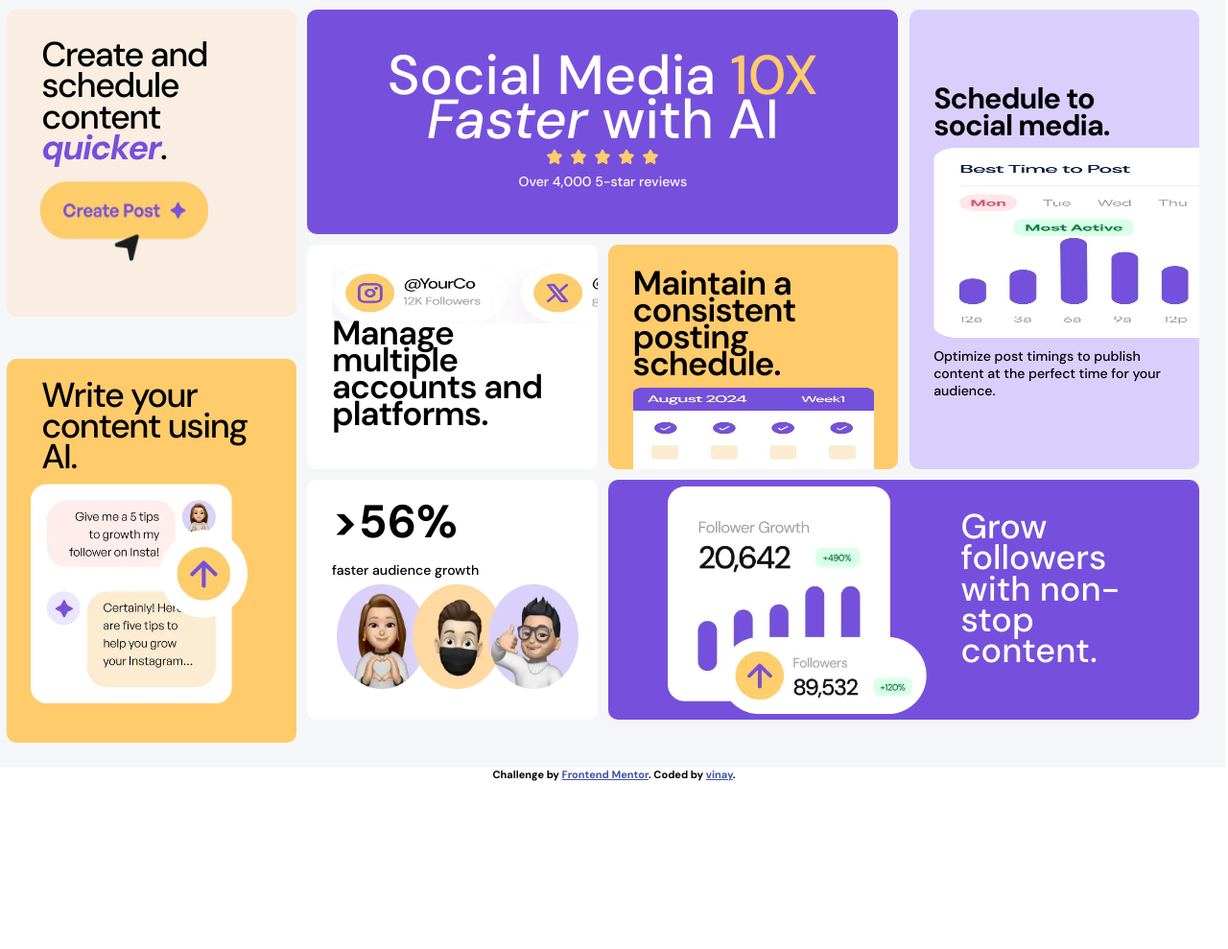
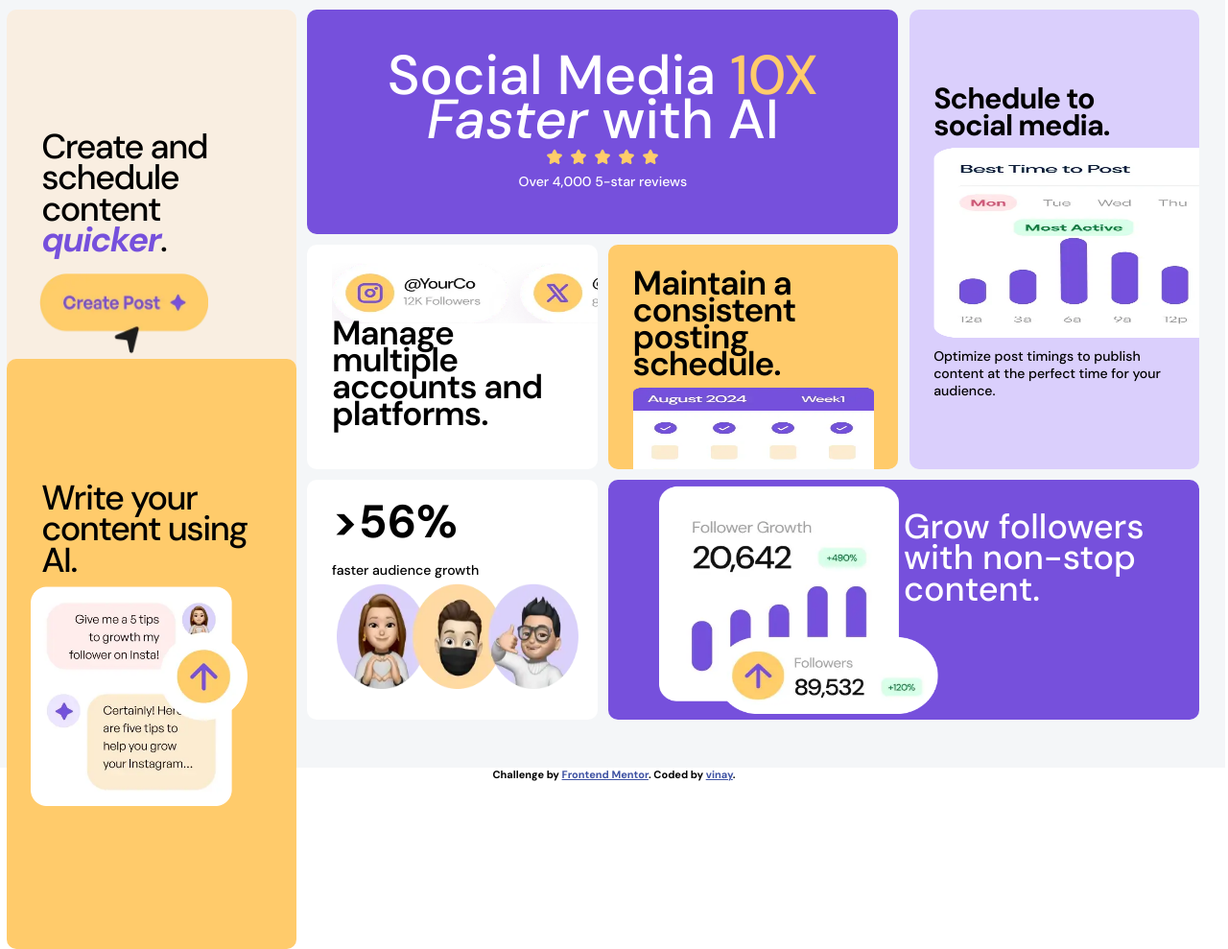
Before and after one commit to vinaykumar91/grid-main, a plain HTML site: page index.html in a window 1280 px wide. Shown: the whole page at 96% size. Before the commit the page ends 814 px from the top, so only its background shows below. Drawn offline with Linux system fonts and the light colour scheme.

Commit message:
Update index.html

```diff
--- a/index.html
+++ b/index.html
@@ -98,7 +98,7 @@
     }
     .attribution { font-size: 11px; text-align: center; }
     .attribution a { color: hsl(228, 45%, 44%); }
-    @media only screen and (min-width:1000px){
+    @media only screen and (min-width:1000px),(orientation:landscape){
       .grid-container{
         grid-template-rows: 30% 30% 32%;
         gap:0.7em;
@@ -197,6 +197,24 @@
         height:5em;
         width:70%;
         margin-left: 0.5em;
+      }
+    }
+    @media only screen and (orientation: landscape) {
+      .text5{
+        margin-left: -1.75em;
+      }
+      .item5 img{
+        height:120%;
+        width:100%;
+        margin:0em 1.5em;
+      }
+      .item7{
+        background-color:hsl(31, 66%, 93%);
+        height:40vw;
+      }
+      .item8{
+        background-color:hsl(39, 100%, 71%);
+        height:48vw;
       }
     }
     @media only screen and (min-width:475px) and (max-width:1000px)
```
